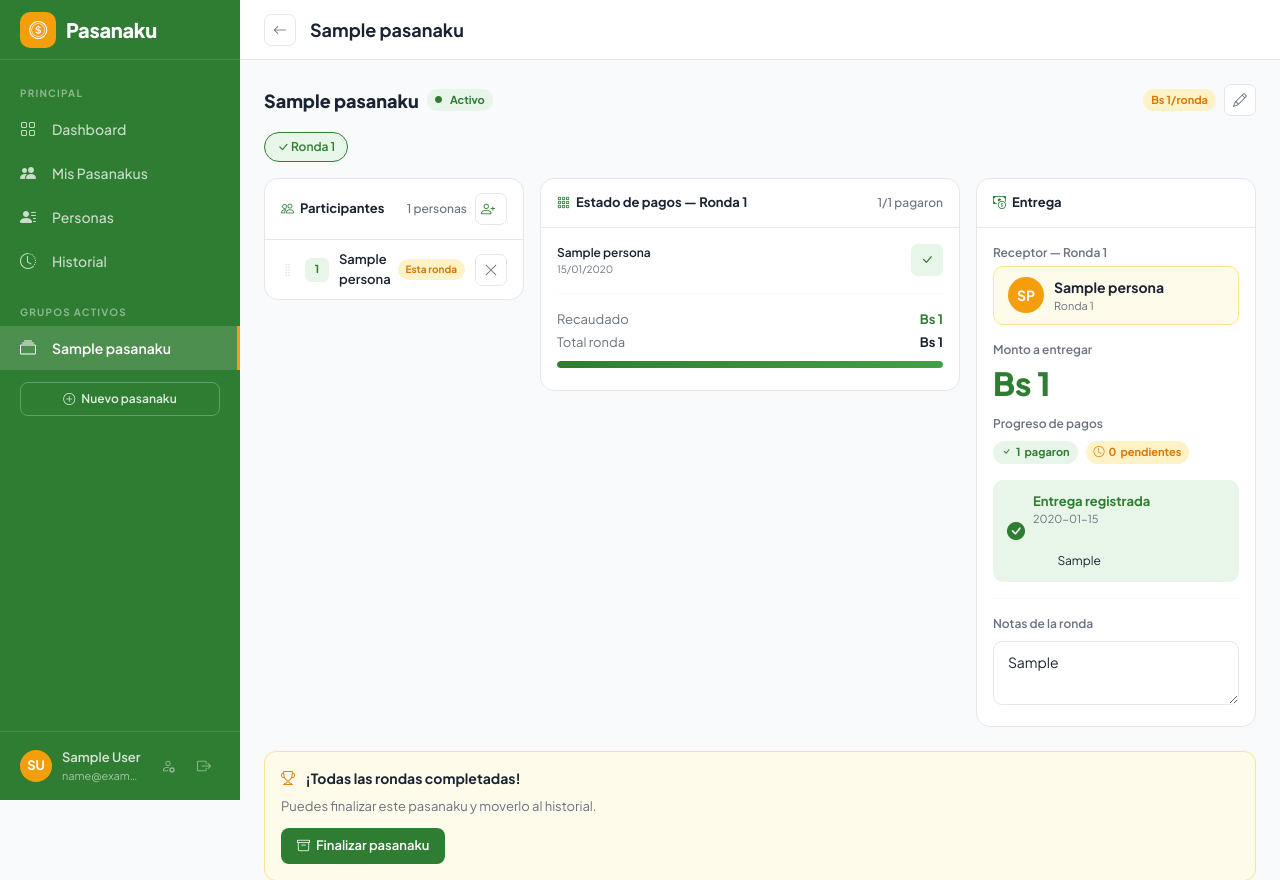
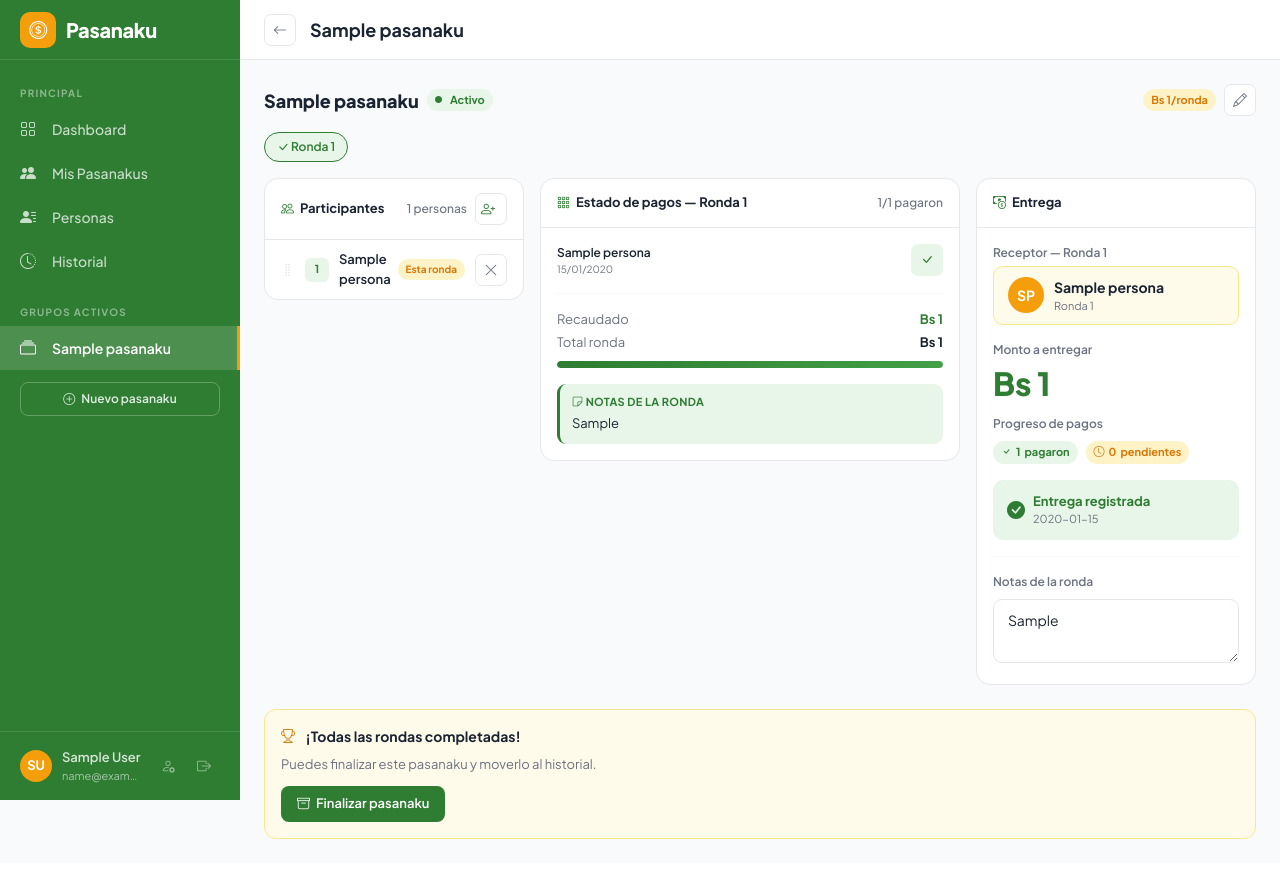
Before and after one commit to raul93611/pasanaku, a PHP site: page /index.php?page=pasanaku&action=detail&id=1 in a window 1280 px wide. Shown: the top 880 px of the page. After the commit the page ends 839 px from the top, so only its background shows below. Run offline with PHP 8.4, Linux system fonts and the light colour scheme; the visitor is signed in with stand-in values (Sample User, id 1); tables that the repository leaves empty hold one stand-in row (values such as "Sample post").

Commit message:
feat: show round notes prominently on active pasanaku detail
Delivered rounds now surface their note as a highlighted callout in the
main "Estado de pagos" column, so it's visible at a glance while the
pasanaku is still active — not only in the historial or the side panel.
Removed the tiny duplicate note from the delivery status box to avoid
showing it three times on one screen.

Co-Authored-By: Claude Opus 4.8 <noreply@anthropic.com>

```diff
--- a/views/pasanaku/detail.php
+++ b/views/pasanaku/detail.php
@@ -145,6 +145,15 @@ require __DIR__ . '/../layout/header.php';
       </div>
     </div>
 
+    <?php if ($yaEntregado && !empty($entregaRonda['notas'])): ?>
+    <div class="mt-3" style="background:var(--pk-green-pale);border-left:3px solid var(--pk-green);border-radius:9px;padding:10px 12px">
+      <div style="font-size:11px;font-weight:700;color:var(--pk-green);text-transform:uppercase;letter-spacing:.03em;margin-bottom:4px">
+        <i class="bi bi-sticky"></i> Notas de la ronda
+      </div>
+      <div style="font-size:13px;color:var(--pk-text);white-space:pre-wrap"><?= htmlspecialchars($entregaRonda['notas']) ?></div>
+    </div>
+    <?php endif; ?>
+
     <input type="hidden" id="monto-base" value="<?= $pasanaku['monto_contribucion'] ?>">
     </div>
   </div>
@@ -193,11 +202,6 @@ require __DIR__ . '/../layout/header.php';
           <div style="font-size:11px;color:var(--pk-muted)">
             <?= $entregaRonda['fecha_entrega'] ?? '' ?>
           </div>
-          <?php if (!empty($entregaRonda['notas'])): ?>
-          <div style="font-size:12px;color:var(--pk-text);margin-top:6px;white-space:pre-wrap">
-            <?= htmlspecialchars($entregaRonda['notas']) ?>
-          </div>
-          <?php endif; ?>
         </div>
       </div>
       <?php else: ?>
```
